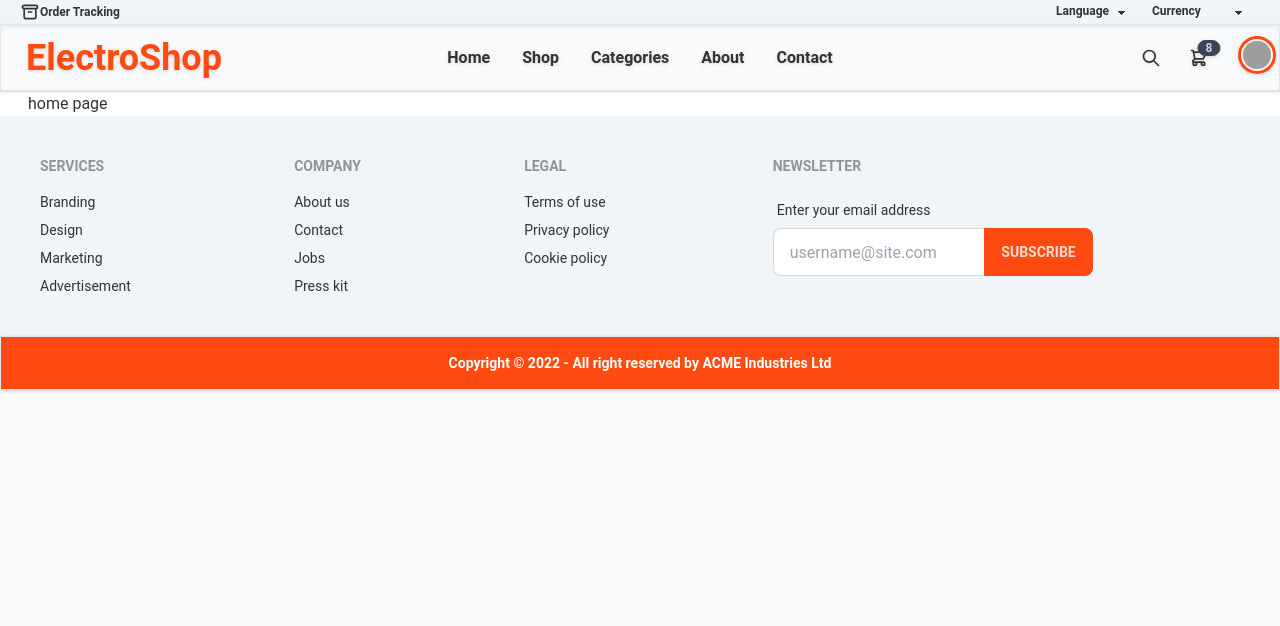
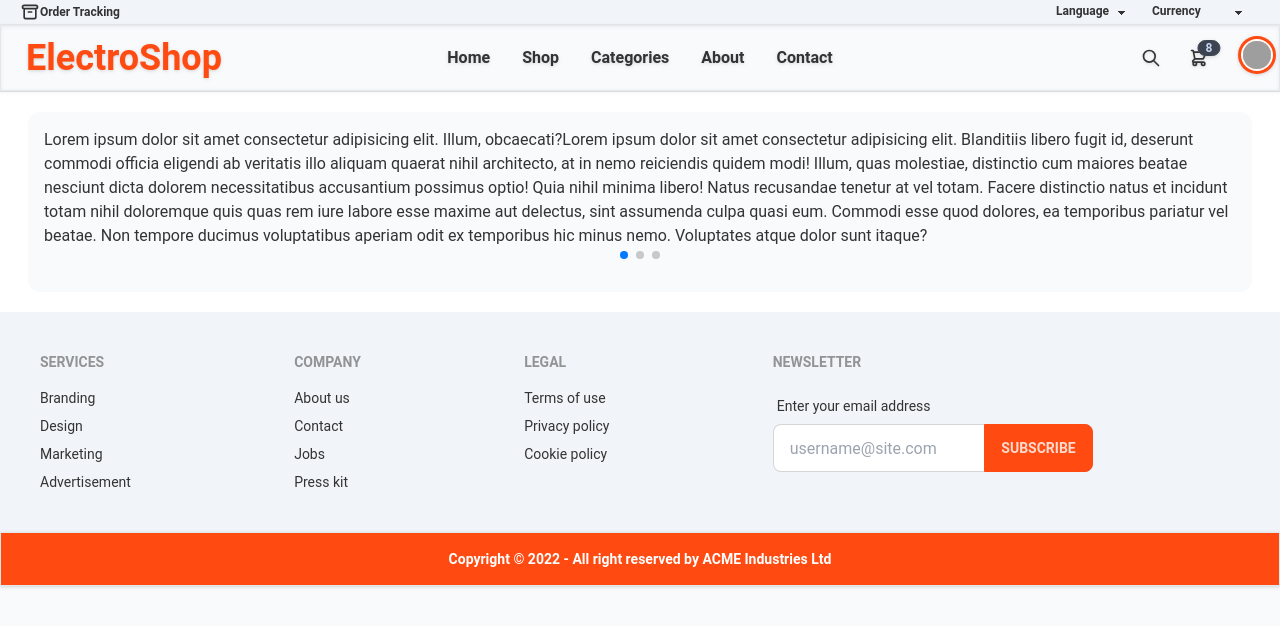
Before and after one commit to MdMuzahid07/ElectroShop_E-commerce-Client-, a React (Create React App) app: page / in a window 1280 px wide. Shown: the top 626 px of the page. Built offline with nearby package versions, Linux system fonts and the light colour scheme; grey boxes are pictures that could not be loaded.

Commit message:
install react swiper slider and working on it

```diff
--- a/package.json
+++ b/package.json
@@ -11,6 +11,7 @@
     "react-dom": "^18.2.0",
     "react-router-dom": "^6.3.0",
     "react-scripts": "5.0.1",
+    "swiper": "^8.3.2",
     "web-vitals": "^2.1.4"
   },
   "scripts": {
--- /dev/null
+++ b/src/components/Home_Page/Slider.jsx
@@ -0,0 +1,48 @@
+import React from 'react';
+// import Swiper core and required modules
+import { Navigation, Pagination, Scrollbar, A11y } from 'swiper';
+
+import { Swiper, SwiperSlide } from 'swiper/react';
+
+// Import Swiper styles
+import 'swiper/css';
+import 'swiper/css/navigation';
+import 'swiper/css/pagination';
+import 'swiper/css/scrollbar';
+
+
+const Slider = () => {
+    return (
+        <section className='bg-slate-50 rounded-xl p-4 my-5'>
+            <Swiper
+                // install Swiper modules
+                modules={[Navigation, Pagination, Scrollbar, A11y]}
+                slidesPerView={1}
+                pagination={{ clickable: true }}
+                onSwiper={(swiper) => console.log(swiper)}
+                onSlideChange={() => console.log('slide change')}
+            >
+                <SwiperSlide>
+                    <div className='pb-7'>
+                        <p>Lorem ipsum dolor sit amet consectetur adipisicing elit. Illum, obcaecati?Lorem ipsum dolor sit amet consectetur adipisicing elit. Blanditiis libero fugit id, deserunt commodi officia eligendi ab veritatis illo aliquam quaerat nihil architecto, at in nemo reiciendis quidem modi! Illum, quas molestiae, distinctio cum maiores beatae nesciunt dicta dolorem necessitatibus accusantium possimus optio! Quia nihil minima libero! Natus recusandae tenetur at vel totam. Facere distinctio natus et incidunt totam nihil doloremque quis quas rem iure labore esse maxime aut delectus, sint assumenda culpa quasi eum. Commodi esse quod dolores, ea temporibus pariatur vel beatae. Non tempore ducimus voluptatibus aperiam odit ex temporibus hic minus nemo. Voluptates atque dolor sunt itaque?</p>
+                    </div>
+                </SwiperSlide>
+
+                <SwiperSlide>
+                    <div>
+                        <p>Lorem ipsum dolor sit amet consectetur adipisicing elit. Illum, obcaecati?Lorem ipsum dolor sit amet consectetur adipisicing elit. Blanditiis libero fugit id, deserunt commodi officia eligendi ab veritatis illo aliquam quaerat nihil architecto, at in nemo reiciendis quidem modi! Illum, quas molestiae, distinctio cum maiores beatae nesciunt dicta dolorem necessitatibus accusantium possimus optio! Quia nihil minima libero! Natus recusandae tenetur at vel totam. Facere distinctio natus et incidunt totam nihil doloremque quis quas rem iure labore esse maxime aut delectus, sint assumenda culpa quasi eum. Commodi esse quod dolores, ea temporibus pariatur vel beatae. Non tempore ducimus voluptatibus aperiam odit ex temporibus hic minus nemo. Voluptates atque dolor sunt itaque?</p>
+                    </div>
+                </SwiperSlide>
+
+                <SwiperSlide>
+                    <div>
+                        <p>Lorem ipsum dolor sit amet consectetur adipisicing elit. Illum, obcaecati?Lorem ipsum dolor sit amet consectetur adipisicing elit. Blanditiis libero fugit id, deserunt commodi officia eligendi ab veritatis illo aliquam quaerat nihil architecto, at in nemo reiciendis quidem modi! Illum, quas molestiae, distinctio cum maiores beatae nesciunt dicta dolorem necessitatibus accusantium possimus optio! Quia nihil minima libero! Natus recusandae tenetur at vel totam. Facere distinctio natus et incidunt totam nihil doloremque quis quas rem iure labore esse maxime aut delectus, sint assumenda culpa quasi eum. Commodi esse quod dolores, ea temporibus pariatur vel beatae. Non tempore ducimus voluptatibus aperiam odit ex temporibus hic minus nemo. Voluptates atque dolor sunt itaque?</p>
+                    </div>
+                </SwiperSlide>
+
+            </Swiper>
+        </section>
+    );
+};
+
+export default Slider;
--- a/src/pages/Home.jsx
+++ b/src/pages/Home.jsx
@@ -1,9 +1,10 @@
 import React from 'react';
+import Slider from '../components/Home_Page/Slider';
 
 const Home = () => {
     return (
         <div>
-            <h2>home page</h2>
+            <Slider />
         </div>
     );
 };
```
Also changed, not shown: 2 other files (tests, documents, lock files or other folders).
